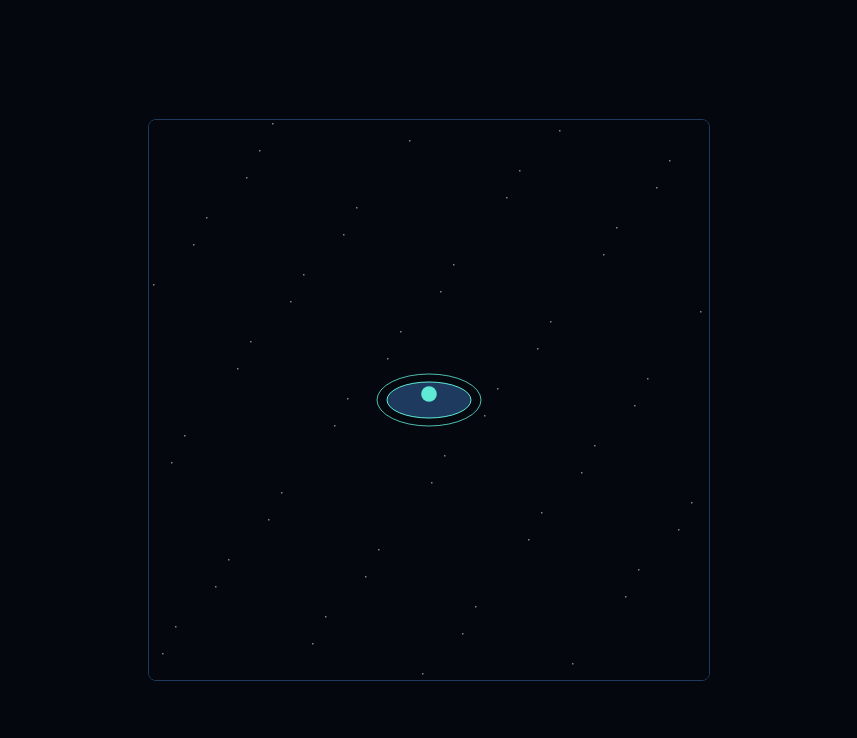
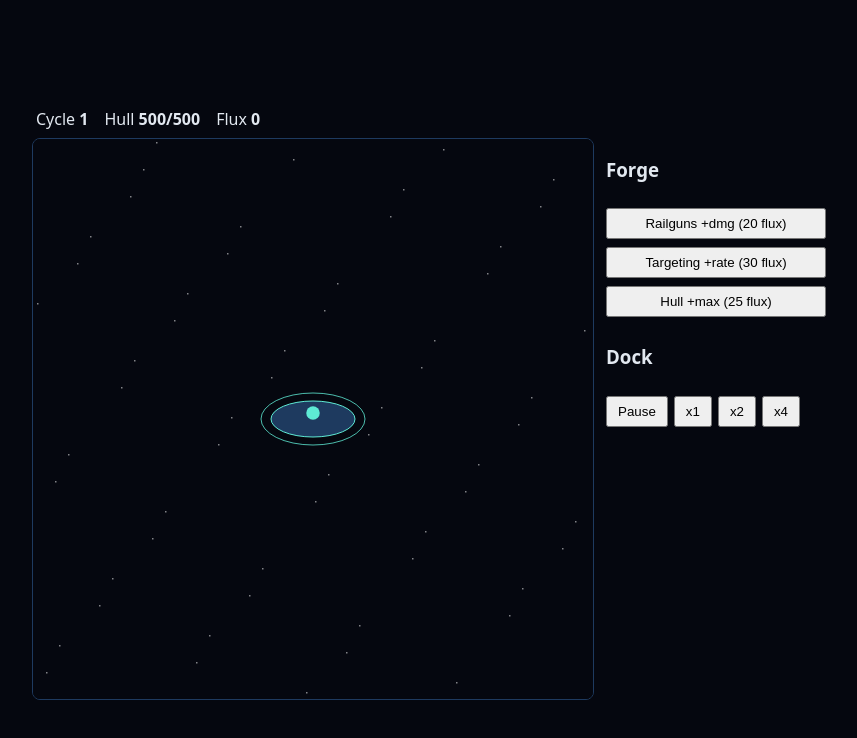
Before and after one commit to Zsolt-85/echo-spire, a website built with Vite: page index.html in a window 1280 px wide. Shown: the whole page, without its empty margins (211-1068 px from the left). Built offline with nearby package versions, Linux system fonts and the light colour scheme.

Commit message:
feat: forge upgrades and HUD with speed

```diff
--- a/index.html
+++ b/index.html
@@ -1 +1 @@
-<!doctype html><html><head><meta charset="utf-8"><meta name="viewport" content="width=device-width,initial-scale=1"><title>Echo Spire</title><link rel="stylesheet" href="/src/style.css"></head><body><canvas id="game" style="width:560px;height:560px"></canvas><script type="module" src="/src/main.ts"></script></body></html>
+<!doctype html><html><head><meta charset="utf-8"><meta name="viewport" content="width=device-width,initial-scale=1"><title>Echo Spire</title><link rel="stylesheet" href="/src/style.css"></head><body><div id="app"><div id="topbar"><span>Cycle <b id="hud-wave">1</b></span><span>Hull <b id="hud-hull">500/500</b></span><span>Flux <b id="hud-flux">0</b></span></div><div id="layout"><canvas id="game" style="width:560px;height:560px"></canvas><aside id="side"><h3>Forge</h3><button id="buy-dmg">Railguns +dmg (<span id="cost-dmg">20</span> flux)</button><button id="buy-rate">Targeting +rate (<span id="cost-rate">30</span> flux)</button><button id="buy-maxHull">Hull +max (<span id="cost-maxHull">25</span> flux)</button><h3>Dock</h3><div id="dock"><button id="btn-pause">Pause</button><button id="btn-speed-1">x1</button><button id="btn-speed-2">x2</button><button id="btn-speed-4">x4</button></div></aside></div></div><script type="module" src="/src/main.ts"></script></body></html>
--- a/src/game/loop.ts
+++ b/src/game/loop.ts
@@ -1,9 +1,9 @@
 export function startLoop(c:HTMLCanvasElement,update:(dt:number)=>void,draw:()=>void){
-  let acc=0,last=performance.now(),mult=1,paused=false;
+  let acc=0,last=performance.now(),mult=1,paused=false,userPaused=false;
   const step=1/60;
   function frame(now:number){let dt=Math.min(0.1,(now-last)/1000);last=now;
     if(!paused){acc+=dt*mult;while(acc>=step){update(step);acc-=step;}}draw();requestAnimationFrame(frame);}
   requestAnimationFrame(frame);
-  document.addEventListener('visibilitychange',()=>{if(document.hidden)paused=true;});
-  return {setSpeed:(m:number)=>mult=m,setPaused:(p:boolean)=>paused=p};
+  if(typeof document!=='undefined')document.addEventListener('visibilitychange',()=>{if(document.hidden)paused=true;else paused=userPaused;});
+  return {setSpeed:(m:number)=>{mult=m;},setPaused:(p:boolean)=>{userPaused=p;paused=p;},isPaused:()=>paused};
 }
--- a/src/main.ts
+++ b/src/main.ts
@@ -1,6 +1,19 @@
-import {startLoop} from './game/loop.js';import {drawSpace} from './game/render.js';
+import {startLoop} from './game/loop.js';import {drawSpace} from './game/render.js';import {freshState} from './game/state.js';import {tickSim} from './game/update.js';import {renderHud} from './ui/hud.js';import {buyUpgrade} from './ui/panel.js';
 const cv=document.getElementById('game') as HTMLCanvasElement;
 const ctx=cv.getContext('2d')!;
 function fit(){cv.width=560*devicePixelRatio;cv.height=560*devicePixelRatio;}
 fit();addEventListener('resize',fit);
-startLoop(cv,()=>{},()=>{ctx.save();ctx.scale(devicePixelRatio,devicePixelRatio);drawSpace(ctx,560,560,performance.now());ctx.restore();});
+const s=freshState();
+const loop=startLoop(cv,(dt)=>tickSim(s,dt),()=>{ctx.save();ctx.scale(devicePixelRatio,devicePixelRatio);drawSpace(ctx,560,560,performance.now());ctx.restore();renderHud(s);});
+function wire(id:string,fn:()=>void){const el=document.getElementById(id);if(el)el.addEventListener('click',()=>{fn();renderHud(s);});}
+wire('buy-dmg',()=>{buyUpgrade(s,'dmg');});
+wire('buy-rate',()=>{buyUpgrade(s,'rate');});
+wire('buy-maxHull',()=>{buyUpgrade(s,'maxHull');});
+wire('btn-speed-1',()=>loop.setSpeed(1));
+wire('btn-speed-2',()=>loop.setSpeed(2));
+wire('btn-speed-4',()=>loop.setSpeed(4));
+const pauseBtn=document.getElementById('btn-pause');
+if(pauseBtn)pauseBtn.addEventListener('click',()=>{
+  const p=!loop.isPaused();loop.setPaused(p);pauseBtn.textContent=p?'Resume':'Pause';
+});
+renderHud(s);
--- a/src/style.css
+++ b/src/style.css
@@ -1,2 +1,7 @@
 html,body{margin:0;background:#05070f;color:#e2e8f0;font-family:system-ui,sans-serif;display:flex;justify-content:center;align-items:center;min-height:100vh;}
 canvas{border:1px solid #1e3a5f;border-radius:8px;}
+#topbar{display:flex;gap:16px;padding:8px 4px;}
+#layout{display:flex;gap:12px;align-items:start;}
+#side{display:flex;flex-direction:column;gap:8px;min-width:220px;}
+#side button{padding:6px 10px;cursor:pointer;}
+#dock{display:flex;gap:6px;}
--- /dev/null
+++ b/src/ui/hud.ts
@@ -0,0 +1,12 @@
+import type {GameState} from '../game/state.js';import {upgradeCost} from './panel.js';
+function txt(id:string,v:string){const el=document.getElementById(id);if(el)el.textContent=v;}
+export function renderHud(s:GameState):void{
+  if(typeof document==='undefined')return;
+  const lv=(s as unknown as {levels?:Record<string,number>}).levels??{};
+  txt('hud-wave',String(s.wave));
+  txt('hud-hull',`${Math.max(0,Math.ceil(s.hull))}/${s.maxHull}`);
+  txt('hud-flux',String(Math.floor(s.flux)));
+  txt('cost-dmg',String(upgradeCost('dmg',lv['dmg']??0)));
+  txt('cost-rate',String(upgradeCost('rate',lv['rate']??0)));
+  txt('cost-maxHull',String(upgradeCost('maxHull',lv['maxHull']??0)));
+}
--- /dev/null
+++ b/src/ui/panel.ts
@@ -0,0 +1,12 @@
+import {costFor} from '../sim/balance.js';import type {GameState} from '../game/state.js';
+export type Stat='dmg'|'rate'|'maxHull';
+export const BASE:Record<Stat,{base:number;growth:number}>={dmg:{base:20,growth:1.32},rate:{base:30,growth:1.4},maxHull:{base:25,growth:1.35}};
+type WithLevels=GameState&{levels?:Record<string,number>};
+export function upgradeCost(stat:Stat,lvl:number):number{return costFor(BASE[stat].base,BASE[stat].growth,lvl);}
+export function buyUpgrade(s:GameState,stat:Stat):boolean{
+  const st=s as WithLevels;
+  const lvl=st.levels?.[stat]??0;const c=upgradeCost(stat,lvl);
+  if(s.flux<c) return false;s.flux-=c;st.levels=st.levels??{};st.levels[stat]=lvl+1;
+  if(stat==='dmg')s.dmg=Math.round(s.dmg*1.12+2);if(stat==='rate')s.rate=Math.round((s.rate+0.08)*100)/100;if(stat==='maxHull'){s.maxHull=Math.round(s.maxHull*1.1+50);s.hull=s.maxHull;}
+  return true;
+}
```
Also changed, not shown: tests/forge.test.ts (added, +6 -0 lines).
